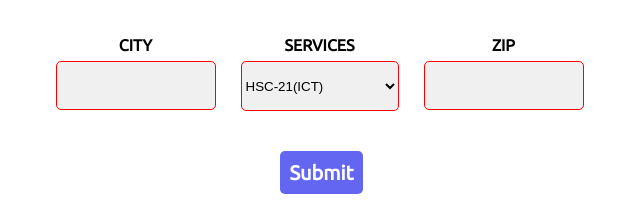
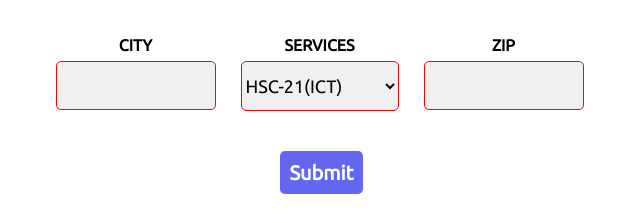
Before and after one commit to tarikul404/devschool, a plain HTML site: page admission.html in a window 1280 px wide. Shown: the part 457-680 px from the top of the page, 308-948 px from the left. Drawn offline with Linux system fonts and the light colour scheme.

Commit message:
first commit

```diff
--- a/style.css
+++ b/style.css
@@ -432,6 +432,8 @@ textarea#box {
     background-color: rgb(240, 240, 240);
 }
 #select-box{
+    font-family: 'Ubuntu', sans-serif;
+    font-size: 18px;
     height: 50px;
     width: 158px;
     border-radius: 5px;
```
